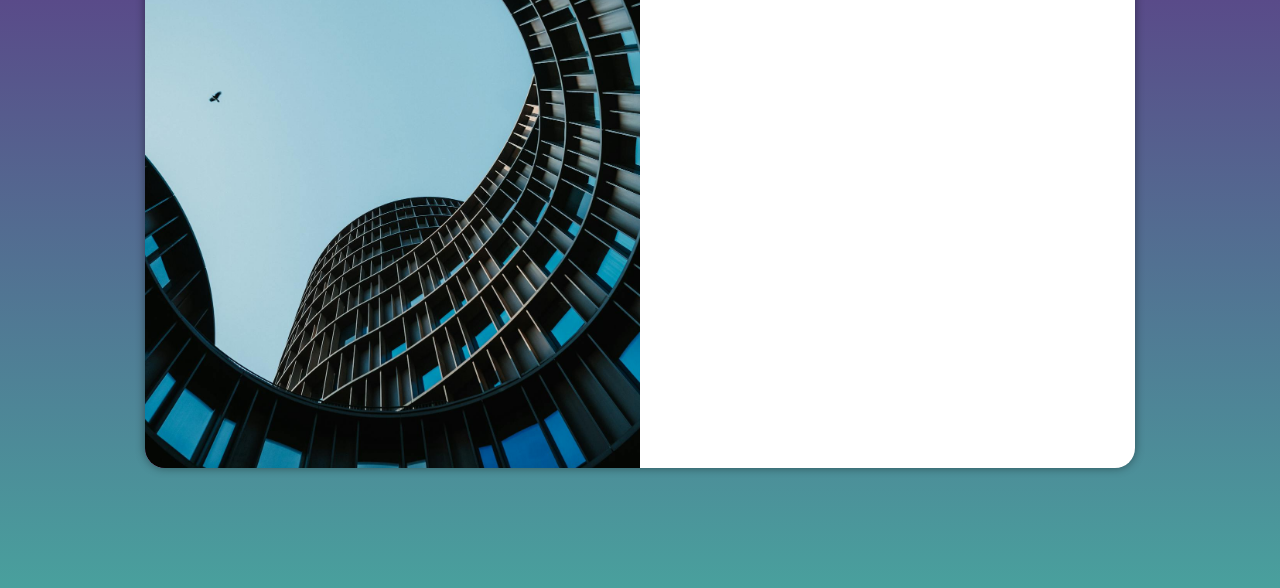
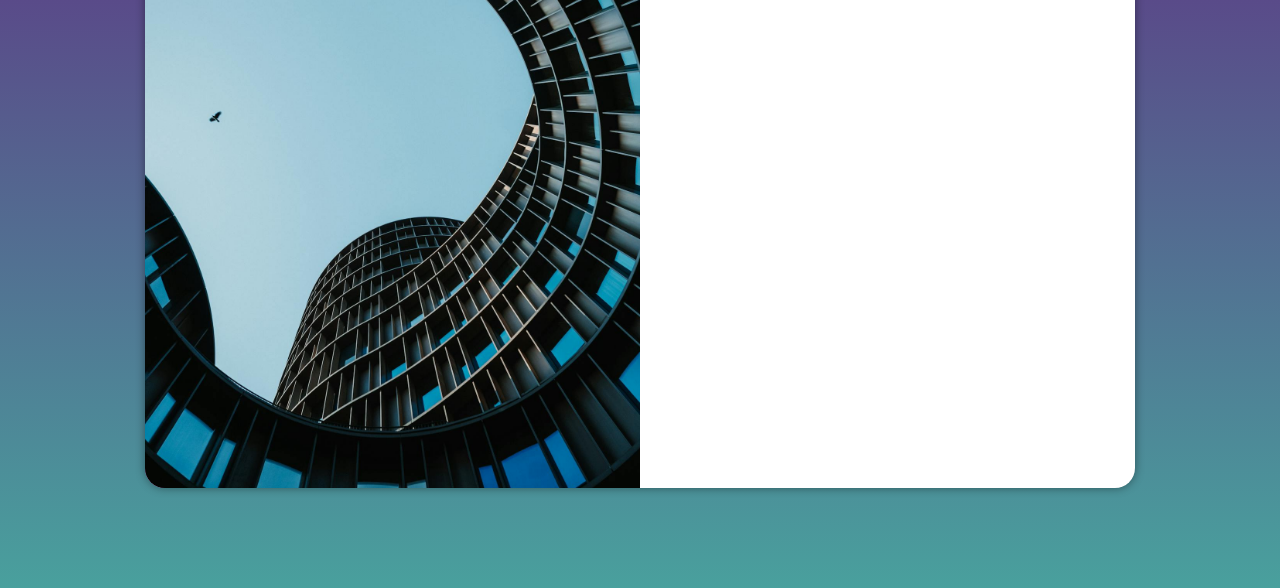
Before and after one commit to mariaisabelmart/projeto-login, a plain HTML site: page index.html in a window 1280 px wide. Shown: the part 212-800 px from the top of the page. Drawn offline with Linux system fonts and the light colour scheme.

Commit message:
editei tamanhos

```diff
--- a/estilos/style.css
+++ b/estilos/style.css
@@ -33,8 +33,8 @@ section#login {
     /*as 4 linhas acima são para colocar o conteúdo no meio da tela, assim como o position relative no main*/
     overflow: hidden; /*tudo que estiver fora da borda, vai ficar escondido*/
     background-color: white;
-    width: 60vw;
-    height: 70vh;
+    width: 350px;
+    height: 600px;
     border-radius: 20px;
     box-shadow: 0px 0px 10px rgba(0, 0, 0, 0.418);
 
```
